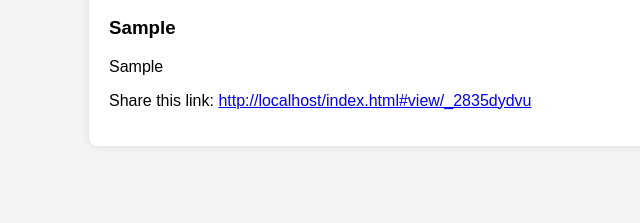
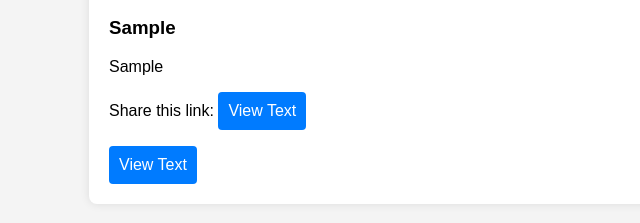
Before and after one commit to cescps/oncetext, a plain HTML site: page index.html in a window 1280 px wide. Both pictures are taken after typing "Sample", "Sample", "Sample" into the empty fields and a click on the button "Create Text". Shown: the part 181-404 px from the top of the page, without its empty margins (231-871 px from the left). Drawn offline with Linux system fonts and the light colour scheme.

Commit message:
Update index.html

```diff
--- a/index.html
+++ b/index.html
@@ -77,6 +77,8 @@
 <div class="container" id="sharedContainer">
     <h1>Shared Text</h1>
     <div id="sharedText"></div>
+    <button onclick="viewText()">View Text</button>
+</div>
 
 <script>
     function createText() {
@@ -102,7 +104,7 @@
             <h2>${title}</h2>
             <h3>${subheader}</h3>
             <p>${content}</p>
-                    <p>Share this link: <a href="#" onclick="viewText('${textId}')">${window.location.href}#view/${textId}</a></p>
+            <p>Share this link: <button onclick="viewText('${textId}')">View Text</button></p>
         `;
     }
 
```
Lines whose indentation alone changed are shown as unchanged.
